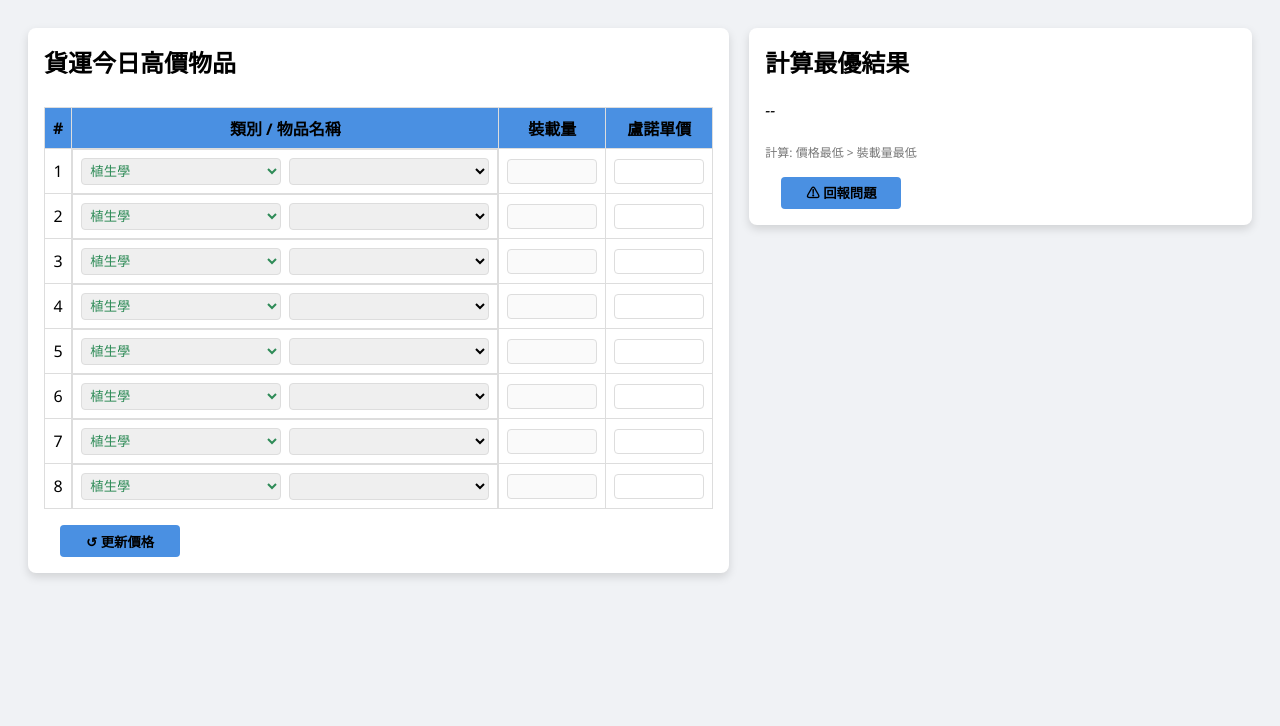
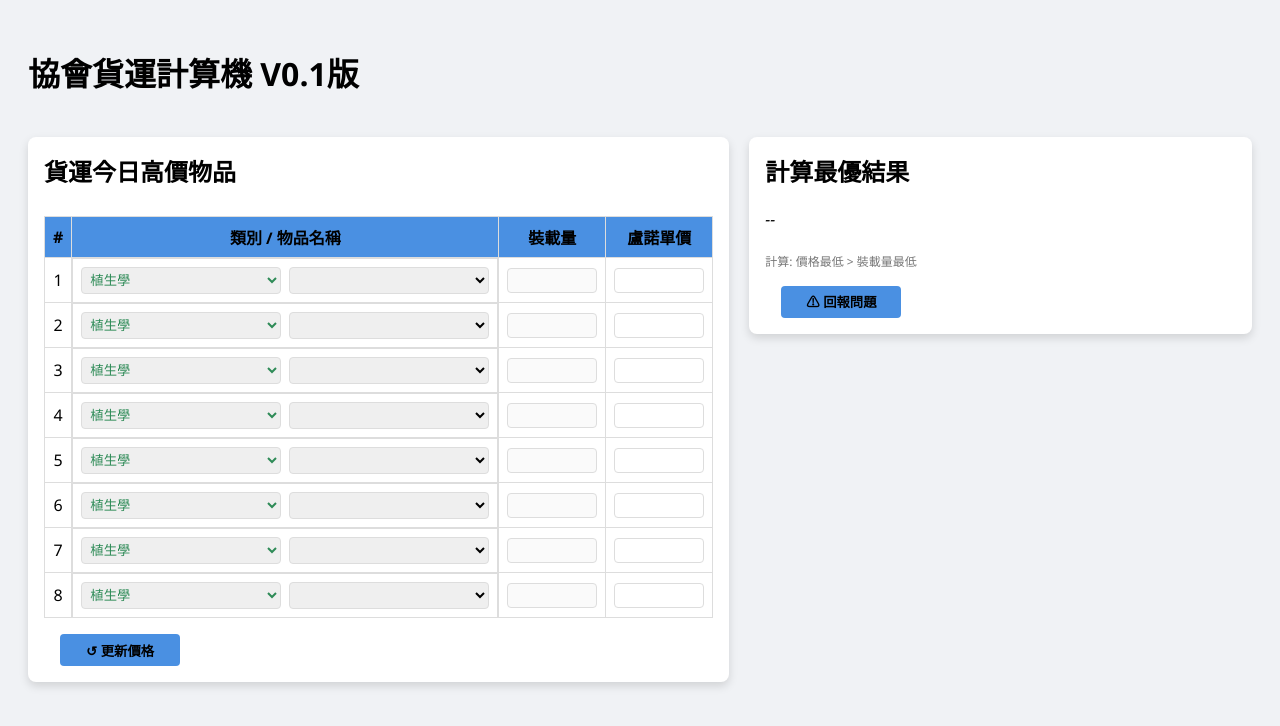
Before and after one commit to Jack830830/cargo-optimizer, a plain HTML site: page index.html in a window 1280 px wide. Drawn offline with nearby package versions, Linux system fonts and the light colour scheme; no server answers.

Commit message:
Update index.html

```diff
--- a/index.html
+++ b/index.html
@@ -127,6 +127,7 @@ button:hover {
 </style>
 </head>
 <body>
+<h1>協會貨運計算機 V0.1版</h1>
 <div style="display:flex; gap:20px;">
   <div class="col">
     <div class="card">
```
